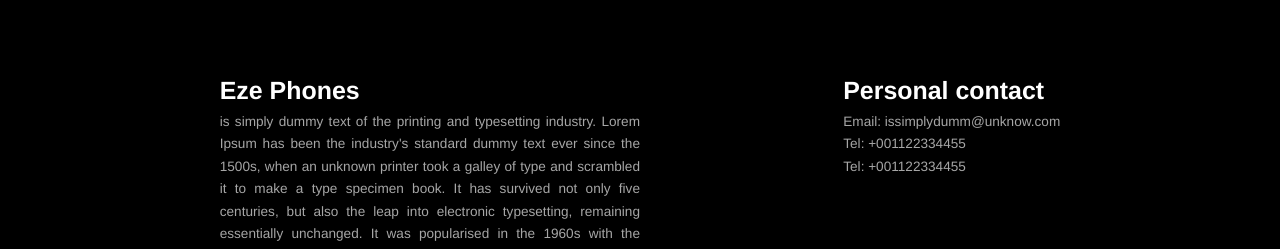
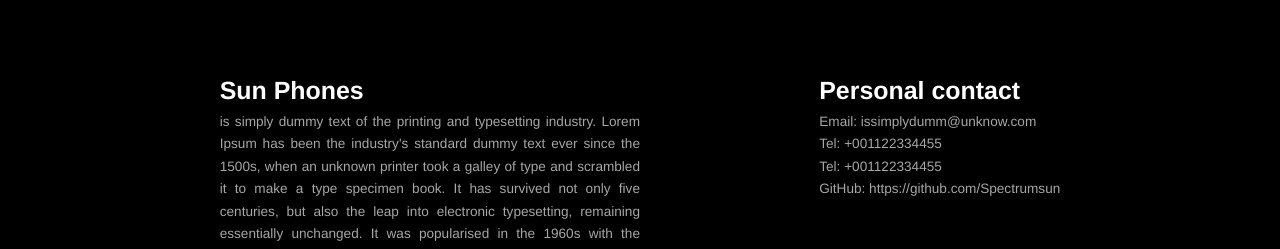
Before and after one commit to Spectrumsun/phone-frontend, a React (Create React App) app: page / in a window 1280 px wide. Shown: the part 1605-1854 px from the top of the page. Built offline with nearby package versions, Linux system fonts and the light colour scheme; no server answers.

Commit message:
update footer

```diff
--- a/src/components/Footer.js
+++ b/src/components/Footer.js
@@ -4,7 +4,7 @@ const footer = () => (
   <section className="section_footer">
     <footer>
       <div className="details">
-        <h2>Eze Phones</h2>
+        <h2>Sun Phones</h2>
         <p>
           is simply dummy text of the printing and typesetting industry. Lorem
           Ipsum has been the industry's standard dummy text ever since the
@@ -22,6 +22,7 @@ const footer = () => (
         <p>Email: issimplydumm@unknow.com</p>
         <p>Tel: +001122334455</p>
         <p>Tel: +001122334455</p>
+        <p>GitHub: https://github.com/Spectrumsun </p>
         <p></p>
       </div>
     </footer>
```
